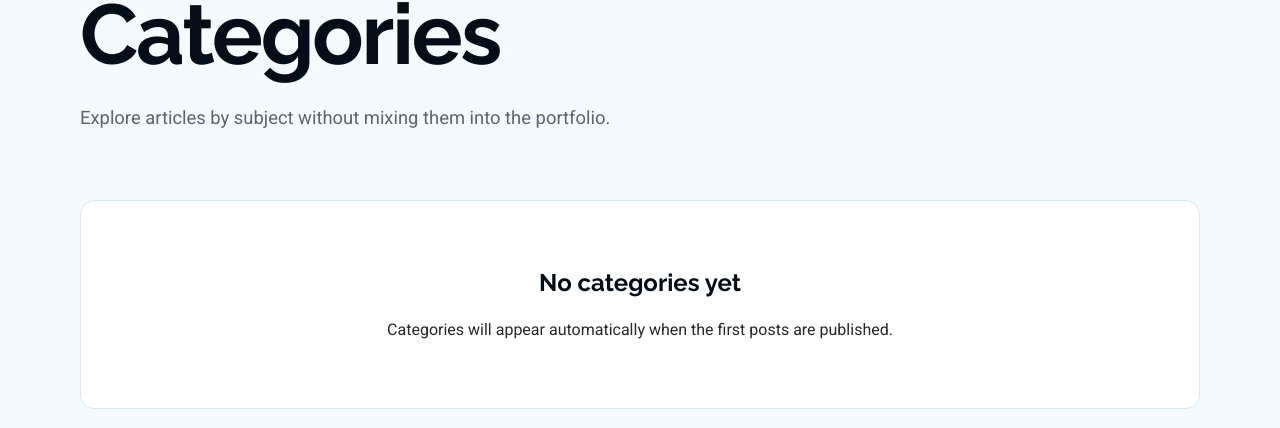
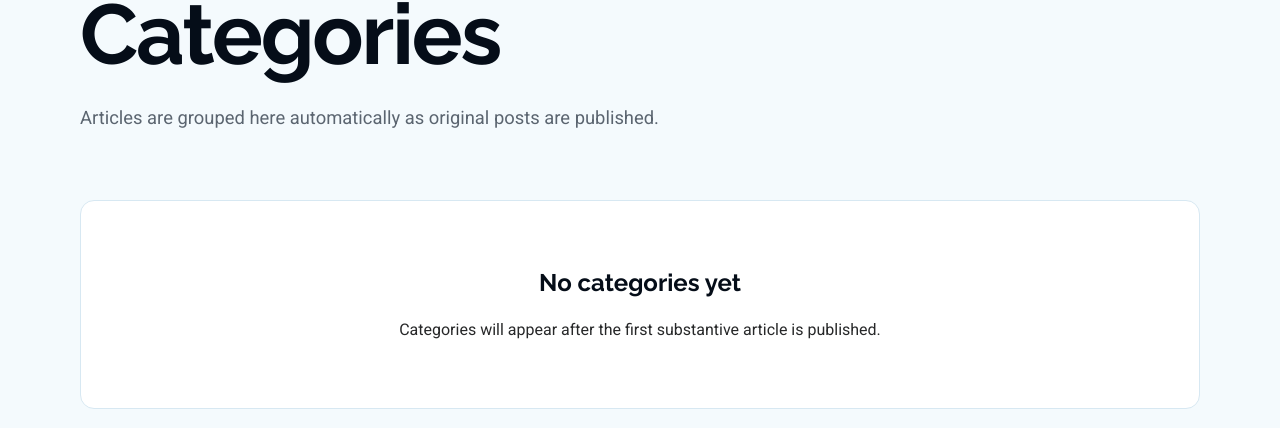
Before and after one commit to MeePks/Portfolio, a Jekyll site: the page built from blog/categories.html, in a window 1280 px wide. Shown: the part 278-706 px from the top of the page. Built offline with Jekyll 4.4.1, drawn with Linux system fonts in a browser that asks for light colours.

Commit message:
Improve blog/categories.html for quality and accessibility

```diff
--- a/blog/categories.html
+++ b/blog/categories.html
@@ -1,37 +1,23 @@
 ---
 layout: blog
 title: Blog categories
-description: Browse articles by category.
+description: Browse published articles by category.
 permalink: /blog/categories/
+noindex: true
 ---
 <section class="blog-hero blog-hero--compact">
-  <p class="eyebrow">Browse</p>
-  <h1>Categories</h1>
-  <p>Explore articles by subject without mixing them into the portfolio.</p>
+  <p class="eyebrow">Browse</p><h1>Categories</h1><p>Articles are grouped here automatically as original posts are published.</p>
 </section>
-
 {% if site.categories.size > 0 %}
   <div class="category-list">
     {% assign sorted_categories = site.categories | sort %}
     {% for category in sorted_categories %}
-      {% assign category_name = category[0] %}
-      {% assign category_posts = category[1] %}
-      <section class="category-section" id="{{ category_name | slugify }}">
-        <h2>{{ category_name }}</h2>
-        <ul>
-          {% for post in category_posts %}
-            <li>
-              <a href="{{ post.url | relative_url }}">{{ post.title }}</a>
-              <time datetime="{{ post.date | date_to_xmlschema }}">{{ post.date | date: "%b %Y" }}</time>
-            </li>
-          {% endfor %}
-        </ul>
-      </section>
+      {% assign category_name = category[0] %}{% assign category_posts = category[1] %}
+      <section class="category-section" id="{{ category_name | slugify }}"><h2>{{ category_name }}</h2><ul>
+        {% for post in category_posts %}<li><a href="{{ post.url | relative_url }}">{{ post.title }}</a><time datetime="{{ post.date | date_to_xmlschema }}">{{ post.date | date: "%b %Y" }}</time></li>{% endfor %}
+      </ul></section>
     {% endfor %}
   </div>
 {% else %}
-  <section class="empty-state">
-    <h2>No categories yet</h2>
-    <p>Categories will appear automatically when the first posts are published.</p>
-  </section>
+  <section class="empty-state"><h2>No categories yet</h2><p>Categories will appear after the first substantive article is published.</p></section>
 {% endif %}
```
